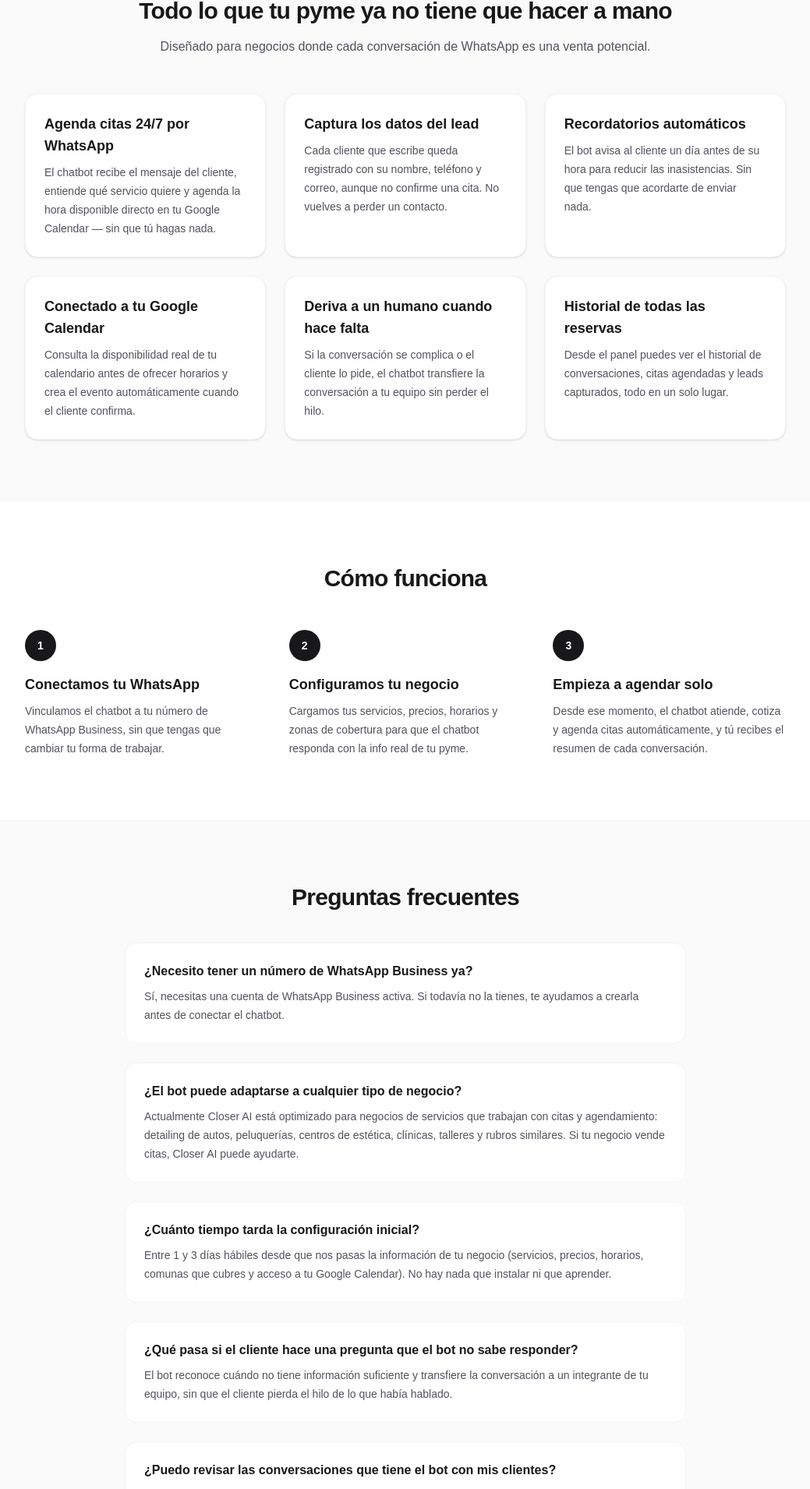
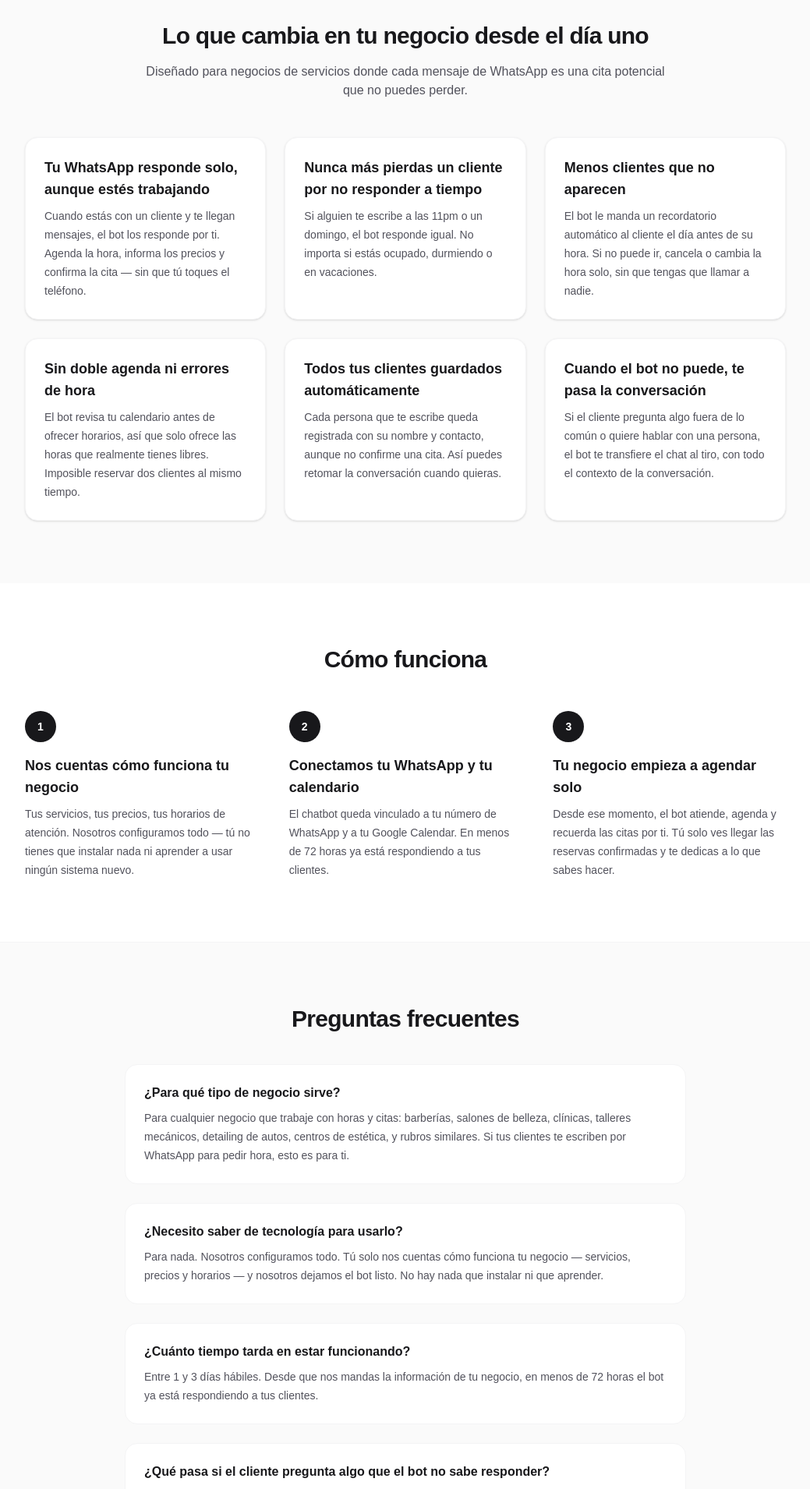
Before and after one commit to aahumada21/CLoserAIWEB, a Next.js app: page / in a window 1280 px wide. Shown: the part 714-2624 px from the top of the page at 78% size, without its empty margins (120-1159 px from the left). Built offline with nearby package versions, Linux system fonts and the light colour scheme.

Commit message:
Rewrite homepage copy in plain language for service business owners

```diff
--- a/src/app/page.tsx
+++ b/src/app/page.tsx
@@ -2,86 +2,86 @@
 
 const ventajas = [
   {
-    title: "Agenda citas 24/7 por WhatsApp",
+    title: "Tu WhatsApp responde solo, aunque estés trabajando",
     description:
-      "El chatbot recibe el mensaje del cliente, entiende qué servicio quiere y agenda la hora disponible directo en tu Google Calendar — sin que tú hagas nada.",
+      "Cuando estás con un cliente y te llegan mensajes, el bot los responde por ti. Agenda la hora, informa los precios y confirma la cita — sin que tú toques el teléfono.",
   },
   {
-    title: "Captura los datos del lead",
+    title: "Nunca más pierdas un cliente por no responder a tiempo",
     description:
-      "Cada cliente que escribe queda registrado con su nombre, teléfono y correo, aunque no confirme una cita. No vuelves a perder un contacto.",
+      "Si alguien te escribe a las 11pm o un domingo, el bot responde igual. No importa si estás ocupado, durmiendo o en vacaciones.",
   },
   {
-    title: "Recordatorios automáticos",
+    title: "Menos clientes que no aparecen",
     description:
-      "El bot avisa al cliente un día antes de su hora para reducir las inasistencias. Sin que tengas que acordarte de enviar nada.",
+      "El bot le manda un recordatorio automático al cliente el día antes de su hora. Si no puede ir, cancela o cambia la hora solo, sin que tengas que llamar a nadie.",
   },
   {
-    title: "Conectado a tu Google Calendar",
+    title: "Sin doble agenda ni errores de hora",
     description:
-      "Consulta la disponibilidad real de tu calendario antes de ofrecer horarios y crea el evento automáticamente cuando el cliente confirma.",
+      "El bot revisa tu calendario antes de ofrecer horarios, así que solo ofrece las horas que realmente tienes libres. Imposible reservar dos clientes al mismo tiempo.",
   },
   {
-    title: "Deriva a un humano cuando hace falta",
+    title: "Todos tus clientes guardados automáticamente",
     description:
-      "Si la conversación se complica o el cliente lo pide, el chatbot transfiere la conversación a tu equipo sin perder el hilo.",
+      "Cada persona que te escribe queda registrada con su nombre y contacto, aunque no confirme una cita. Así puedes retomar la conversación cuando quieras.",
   },
   {
-    title: "Historial de todas las reservas",
+    title: "Cuando el bot no puede, te pasa la conversación",
     description:
-      "Desde el panel puedes ver el historial de conversaciones, citas agendadas y leads capturados, todo en un solo lugar.",
+      "Si el cliente pregunta algo fuera de lo común o quiere hablar con una persona, el bot te transfiere el chat al tiro, con todo el contexto de la conversación.",
   },
 ];
 
 const pasos = [
   {
     numero: "1",
-    title: "Conectamos tu WhatsApp",
+    title: "Nos cuentas cómo funciona tu negocio",
     description:
-      "Vinculamos el chatbot a tu número de WhatsApp Business, sin que tengas que cambiar tu forma de trabajar.",
+      "Tus servicios, tus precios, tus horarios de atención. Nosotros configuramos todo — tú no tienes que instalar nada ni aprender a usar ningún sistema nuevo.",
   },
   {
     numero: "2",
-    title: "Configuramos tu negocio",
+    title: "Conectamos tu WhatsApp y tu calendario",
     description:
-      "Cargamos tus servicios, precios, horarios y zonas de cobertura para que el chatbot responda con la info real de tu pyme.",
+      "El chatbot queda vinculado a tu número de WhatsApp y a tu Google Calendar. En menos de 72 horas ya está respondiendo a tus clientes.",
   },
   {
     numero: "3",
-    title: "Empieza a agendar solo",
+    title: "Tu negocio empieza a agendar solo",
     description:
-      "Desde ese momento, el chatbot atiende, cotiza y agenda citas automáticamente, y tú recibes el resumen de cada conversación.",
+      "Desde ese momento, el bot atiende, agenda y recuerda las citas por ti. Tú solo ves llegar las reservas confirmadas y te dedicas a lo que sabes hacer.",
   },
 ];
 
 const faq = [
   {
-    q: "¿Necesito tener un número de WhatsApp Business ya?",
-    a: "Sí, necesitas una cuenta de WhatsApp Business activa. Si todavía no la tienes, te ayudamos a crearla antes de conectar el chatbot.",
+    q: "¿Para qué tipo de negocio sirve?",
+    a: "Para cualquier negocio que trabaje con horas y citas: barberías, salones de belleza, clínicas, talleres mecánicos, detailing de autos, centros de estética, y rubros similares. Si tus clientes te escriben por WhatsApp para pedir hora, esto es para ti.",
   },
   {
-    q: "¿El bot puede adaptarse a cualquier tipo de negocio?",
-    a: "Actualmente Closer AI está optimizado para negocios de servicios que trabajan con citas y agendamiento: detailing de autos, peluquerías, centros de estética, clínicas, talleres y rubros similares. Si tu negocio vende citas, Closer AI puede ayudarte.",
+    q: "¿Necesito saber de tecnología para usarlo?",
+    a: "Para nada. Nosotros configuramos todo. Tú solo nos cuentas cómo funciona tu negocio — servicios, precios y horarios — y nosotros dejamos el bot listo. No hay nada que instalar ni que aprender.",
   },
   {
-    q: "¿Cuánto tiempo tarda la configuración inicial?",
-    a: "Entre 1 y 3 días hábiles desde que nos pasas la información de tu negocio (servicios, precios, horarios, comunas que cubres y acceso a tu Google Calendar). No hay nada que instalar ni que aprender.",
+    q: "¿Cuánto tiempo tarda en estar funcionando?",
+    a: "Entre 1 y 3 días hábiles. Desde que nos mandas la información de tu negocio, en menos de 72 horas el bot ya está respondiendo a tus clientes.",
   },
   {
-    q: "¿Qué pasa si el cliente hace una pregunta que el bot no sabe responder?",
-    a: "El bot reconoce cuándo no tiene información suficiente y transfiere la conversación a un integrante de tu equipo, sin que el cliente pierda el hilo de lo que había hablado.",
+    q: "¿Qué pasa si el cliente pregunta algo que el bot no sabe responder?",
+    a: "El bot se da cuenta cuando no puede resolver algo y te pasa la conversación directamente a ti o a tu equipo, con todo el historial de lo que hablaron. El cliente nunca queda sin respuesta.",
   },
   {
-    q: "¿Puedo revisar las conversaciones que tiene el bot con mis clientes?",
-    a: "Sí. Desde el panel de administración puedes ver el historial de todas las conversaciones, cotizaciones y reservas.",
+    q: "¿Puedo ver lo que conversa el bot con mis clientes?",
+    a: "Sí, tienes un panel donde ves todas las conversaciones, las citas agendadas y los clientes que escribieron. Desde el computador o el teléfono.",
   },
   {
-    q: "¿El bot funciona solo en WhatsApp?",
-    a: "WhatsApp es el canal principal. También puedes integrarlo en tu sitio web como chat en vivo. Otros canales (Instagram, Facebook Messenger) están en el roadmap.",
+    q: "¿El primer mes realmente es gratis?",
+    a: "Sí, completamente gratis. No te pedimos tarjeta de crédito para empezar. Tienes un mes completo para probarlo con tus clientes reales y ver si te sirve. Si no quedas conforme, no pagas nada.",
   },
   {
-    q: "¿Qué necesito para empezar?",
-    a: "Un número de WhatsApp Business, tu Google Calendar de trabajo y 30 minutos para contarnos cómo opera tu negocio. El resto lo hacemos nosotros.",
+    q: "¿Puedo cancelar cuando quiera?",
+    a: "Sí, sin letra chica ni contratos de permanencia. Si en algún momento decides que no lo necesitas, nos avisas y listo.",
   },
 ];
 
@@ -126,15 +126,15 @@
         {/* Hero */}
         <section className="mx-auto w-full max-w-5xl px-6 py-20 text-center sm:py-28">
           <p className="mb-4 text-sm font-medium uppercase tracking-wide text-emerald-600">
-            Chatbot de IA para pymes
+            Chatbot de IA para pymes de servicios
           </p>
           <h1 className="mx-auto max-w-3xl text-4xl font-semibold leading-tight tracking-tight sm:text-5xl">
-            Agenda citas por WhatsApp mientras tú atiendes tu negocio
+            Tu WhatsApp agenda citas solo, las 24 horas
           </h1>
           <p className="mx-auto mt-6 max-w-2xl text-lg leading-8 text-zinc-600">
-            Closer AI responde, cotiza y agenda automáticamente en tu
-            WhatsApp, 24 horas al día. Tu pyme nunca más pierde un cliente por
-            no contestar a tiempo.
+            Para barberías, salones de belleza, talleres y cualquier negocio
+            que trabaje con horas. El bot responde, agenda y recuerda las
+            citas por ti — sin que tengas que estar pendiente del teléfono.
           </p>
           <div className="mt-10 flex flex-col items-center justify-center gap-4 sm:flex-row">
             <Link
@@ -156,11 +156,11 @@
         <section className="border-t border-zinc-100 bg-zinc-50 py-20">
           <div className="mx-auto max-w-5xl px-6">
             <h2 className="text-center text-3xl font-semibold tracking-tight">
-              Todo lo que tu pyme ya no tiene que hacer a mano
+              Lo que cambia en tu negocio desde el día uno
             </h2>
             <p className="mx-auto mt-4 max-w-2xl text-center text-zinc-600">
-              Diseñado para negocios donde cada conversación de WhatsApp es
-              una venta potencial.
+              Diseñado para negocios de servicios donde cada mensaje de
+              WhatsApp es una cita potencial que no puedes perder.
             </p>
             <div className="mt-12 grid gap-6 sm:grid-cols-2 lg:grid-cols-3">
               {ventajas.map((v) => (
```
